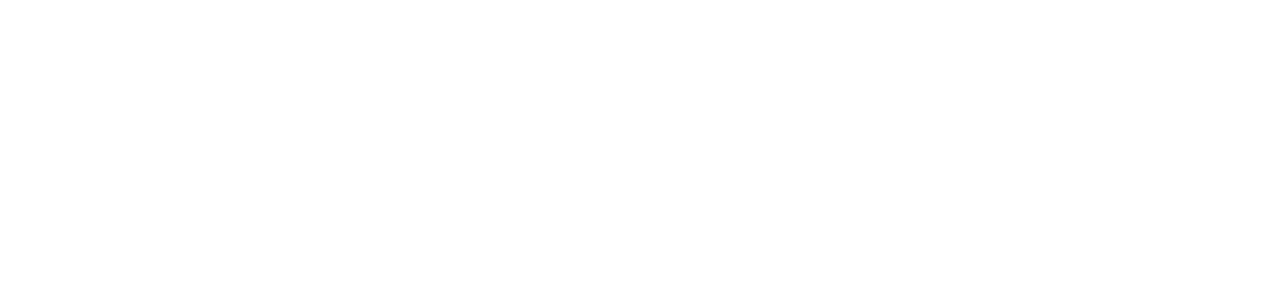
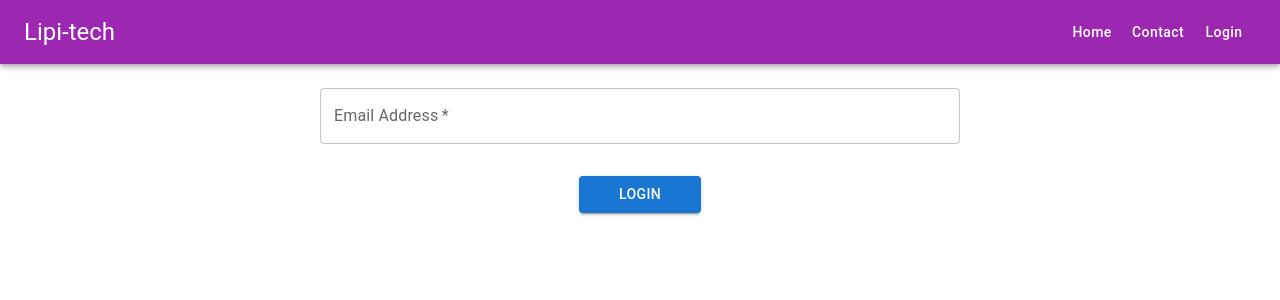
Before and after one commit to Sarvotam/Pilos-react, a React (Create React App) app: page /passwordReset in a window 1280 px wide. Before the commit this address had no page. Shown: the top 300 px of the page. Built offline with nearby package versions, Linux system fonts and the light colour scheme.

Commit message:
password reset email through mail

```diff
--- a/src/App.js
+++ b/src/App.js
@@ -4,6 +4,7 @@
 import Home from "./components/pages/Home";
 import Contact from "./components/pages/Contact";
 import UserRegistration from "./components/pages/auth/UserRegistration";
+import PasswordReset from "./components/pages/auth/PasswordReset";
 
 function App() {
   return (
@@ -14,6 +15,7 @@
             <Route index element={<Home />} />
             <Route path="contact" element={<Contact />} />
             <Route path='Login' element={<UserRegistration/>} />
+            <Route path='passwordReset' element={<PasswordReset/>} />
           </Route>
         </Routes>
       </BrowserRouter>
--- /dev/null
+++ b/src/components/pages/auth/PasswordReset.js
@@ -0,0 +1,47 @@
+import {Grid, TextField, Button, Box, Alert } from "@mui/material"
+import { useState } from "react";
+
+const PasswordReset = () => {
+  const [error, setError] = useState({
+		status: false,
+		msg: "",
+		type: ""
+	})
+
+		const handleSubmit = (e) => {
+			e.preventDefault();
+			// FormData Default from web api [ Could be solved through STATE as well]
+			const data = new FormData(e.currentTarget);
+			const actualData = {
+				email: data.get('email'),
+			}
+
+			// work for validation
+			if (actualData.email) {
+				console.log(actualData);
+				// clear fields after submission complete
+				document.getElementById('password-reset-form').reset()
+				setError({status: true, msg:"Password Reset Email Sent. Check you Email !! ", type: 'success'})
+			} else {
+				setError({ status: true, msg: "Please provide valid email", type: 'error' })
+			}
+		}
+
+    return (
+			<>
+				<Grid container justifyContent='center'>
+          <Grid item sm={6} xs={12}>
+            <Box component='form' noValidate sx={{ mt: 1 }} id='password-reset-form' onSubmit={handleSubmit}>
+              <TextField margin='normal' required fullWidth id='email' name='email' label='Email Address' />
+              <Box textAlign='center'>
+                <Button type='submit' variant='contained' sx={{ mt: 3, mb: 2, px: 5 }} >Login</Button>
+              </Box>
+              {error.status ? <Alert severity={error.type}>{error.msg}</Alert> : ''}
+            </Box>
+          </Grid>
+        </Grid>
+			</>
+		)
+}
+
+export default PasswordReset
--- a/src/components/pages/auth/UserLogin.js
+++ b/src/components/pages/auth/UserLogin.js
@@ -40,7 +40,7 @@
 					<Box textAlign='center'>
 						<Button type='submit' variant='contained' sx={{ mt: 3, mb: 2, px: 5 }} >Login</Button>
 					</Box>
-					<NavLink to='/' >Forgot Password?</NavLink>
+					<NavLink to='/passwordReset' >Forgot Password?</NavLink>
 					{error.status ? <Alert severity={error.type}>{error.msg}</Alert> : ''}
 				</Box>
 			</>
```
